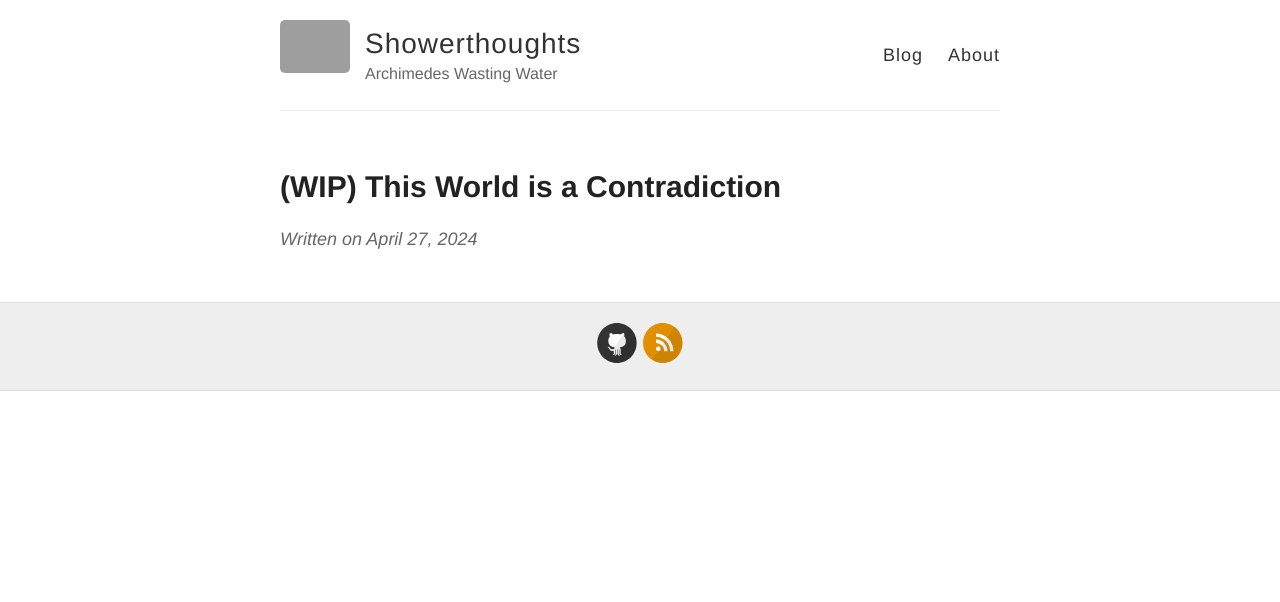
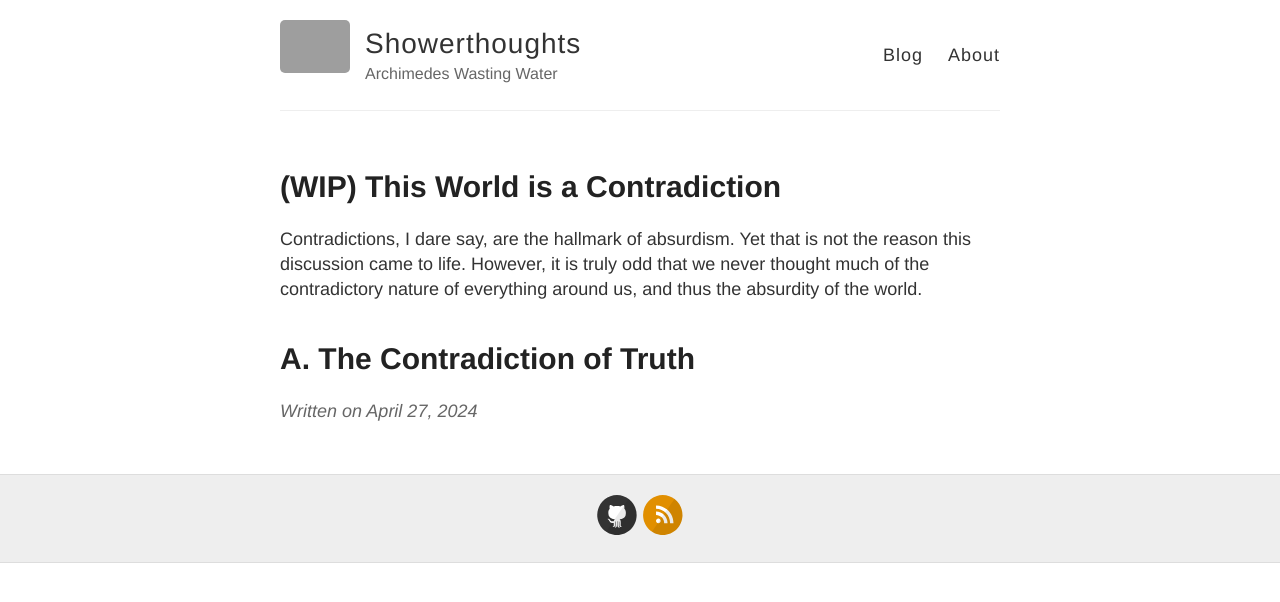
Before and after one commit to theduckshepherd/theduckshepherd.github.io, a Jekyll site: the page built from _posts/2024-04-27-discussion-this-world-is-a-contradiction.md, in a window 1280 px wide. Shown: the top 602 px of the page. Built offline with Jekyll 4.4.1, drawn with Linux system fonts in a browser that asks for light colours; grey boxes are pictures that could not be loaded.

Commit message:
Update 2024-04-27-discussion-this-world-is-a-contradiction.md

```diff
--- a/_posts/2024-04-27-discussion-this-world-is-a-contradiction.md
+++ b/_posts/2024-04-27-discussion-this-world-is-a-contradiction.md
@@ -3,3 +3,7 @@ layout: post
 title: "(WIP) This World is a Contradiction"
 category: discussion
 ---
+
+Contradictions, I dare say, are the hallmark of absurdism. Yet that is not the reason this discussion came to life. However, it is truly odd that we never thought much of the contradictory nature of everything around us, and thus the absurdity of the world.
+
+# A. The Contradiction of Truth
```
